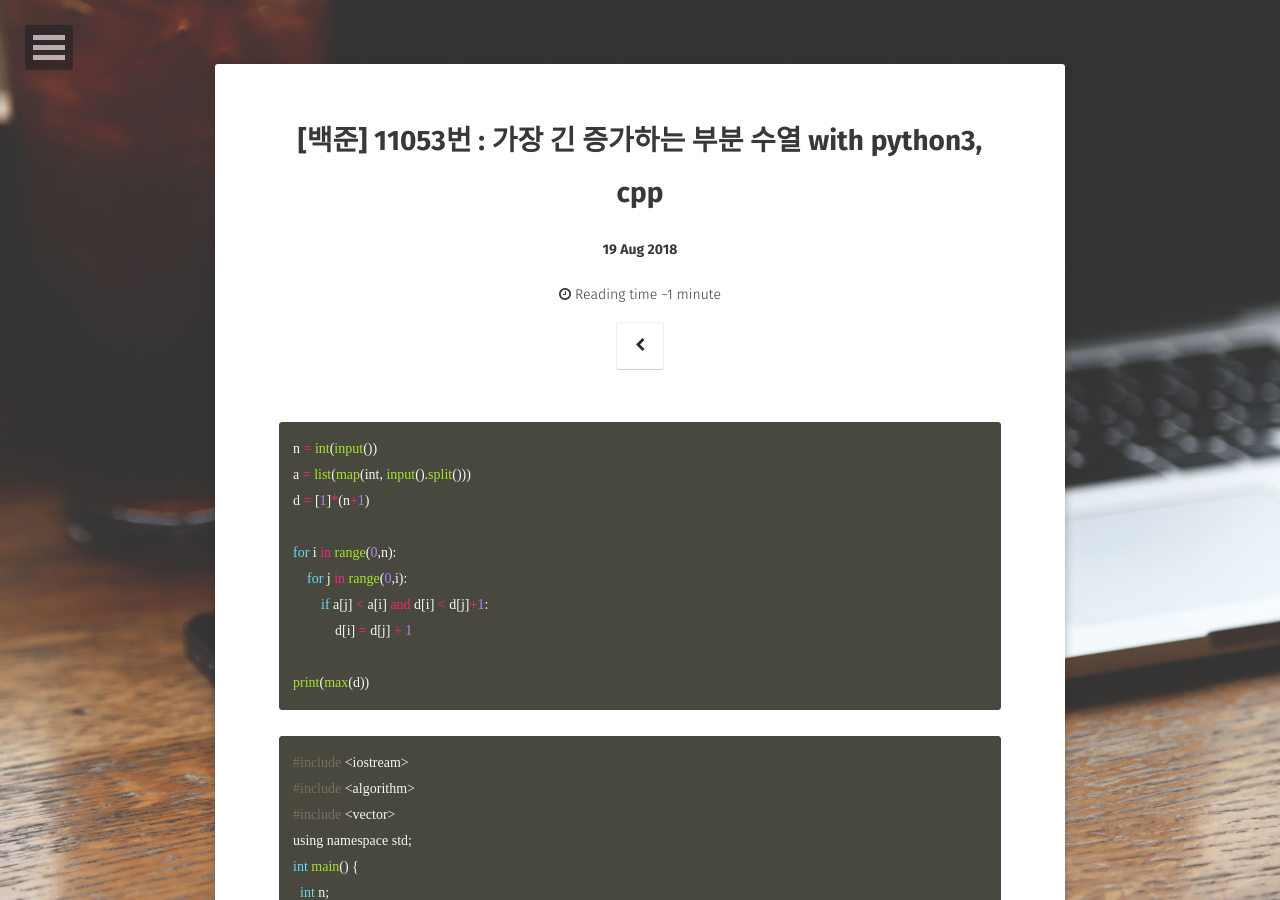
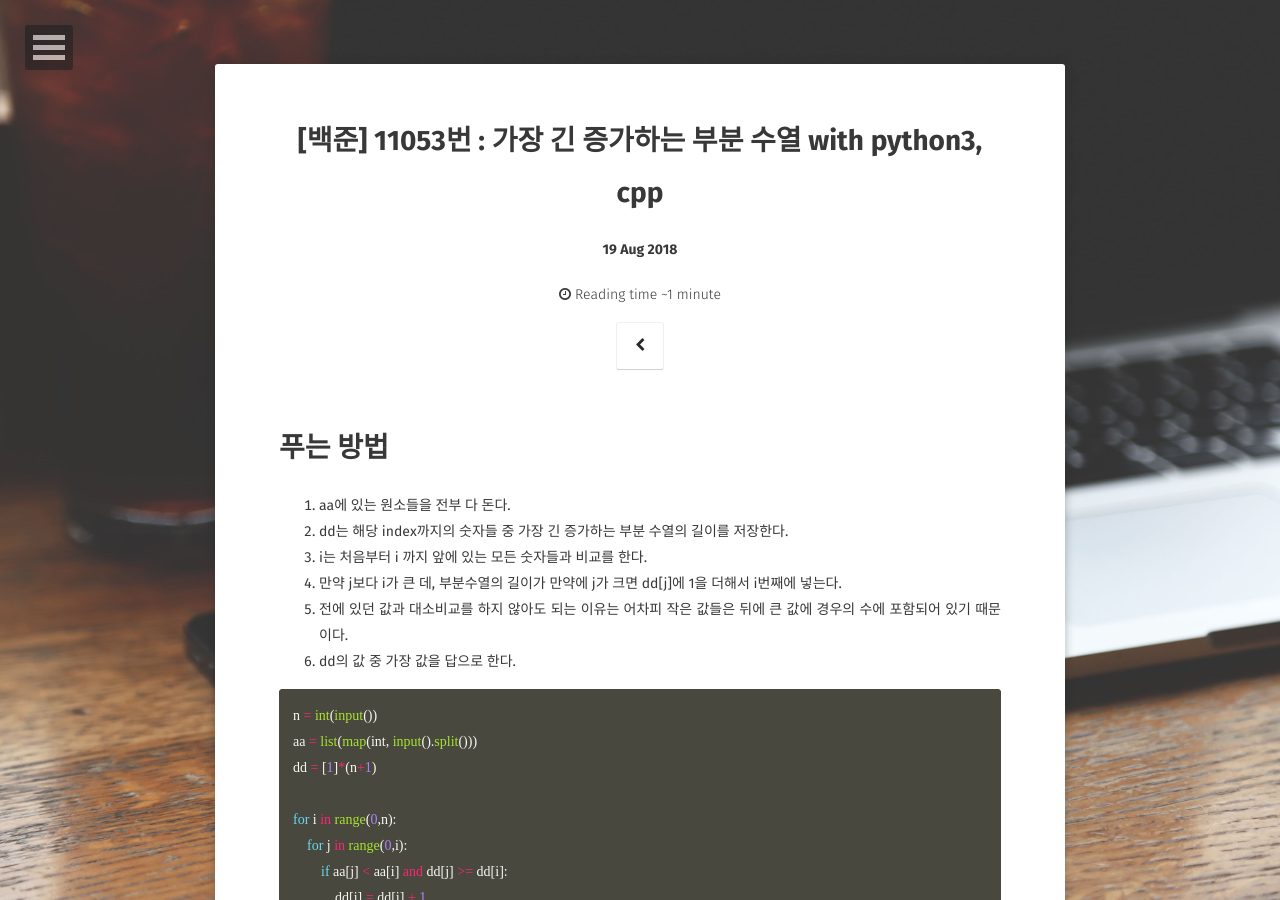
Before and after one commit to JoosJuliet/joosjuliet.github.io, a Jekyll site: the page built from _posts/2018-08-19-11053.md, in a window 1280 px wide and 900 px high. Built offline with Jekyll 4.4.1, drawn with Linux system fonts in a browser that asks for light colours; some web fonts are replaced.

Commit message:
11053 풀이 넣기

````diff
--- a/_posts/2018-08-19-11053.md
+++ b/_posts/2018-08-19-11053.md
@@ -7,15 +7,23 @@ tags: [ 'algorithm', '백준' ]
 comments: true
 ---
 
+# 푸는 방법
+1. aa에 있는 원소들을 전부 다 돈다.
+2. dd는 해당 index까지의 숫자들 중 가장 긴 증가하는 부분 수열의 길이를 저장한다.
+3. i는 처음부터 i 까지 앞에 있는 모든 숫자들과 비교를 한다.
+4. 만약 j보다 i가 큰 데, 부분수열의 길이가 만약에 j가 크면 dd[j]에 1을 더해서 i번째에 넣는다.
+5. 전에 있던 값과 대소비교를 하지 않아도 되는 이유는 어차피 작은 값들은 뒤에 큰 값에 경우의 수에 포함되어 있기 때문이다.
+6. dd의 값 중 가장 값을 답으로 한다.
+
 ``` python
 n = int(input())
-a = list(map(int, input().split()))
-d = [1]*(n+1)
+aa = list(map(int, input().split()))
+dd = [1]*(n+1)
 
 for i in range(0,n):
     for j in range(0,i):
-        if a[j] < a[i] and d[i] < d[j]+1:
-            d[i] = d[j] + 1
+        if aa[j] < aa[i] and dd[j] >= dd[i]:
+            dd[i] = dd[j] + 1
 
 print(max(d))
 ```
````
